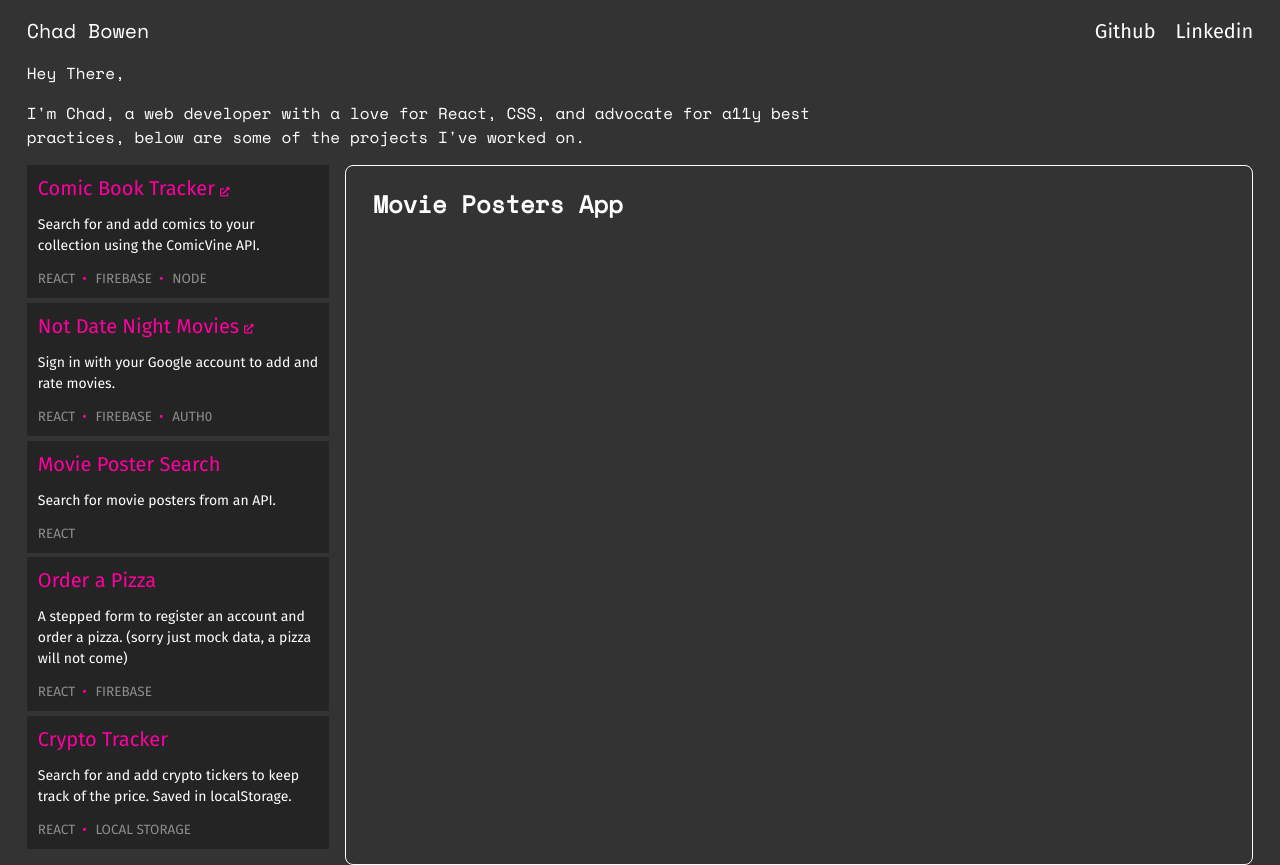
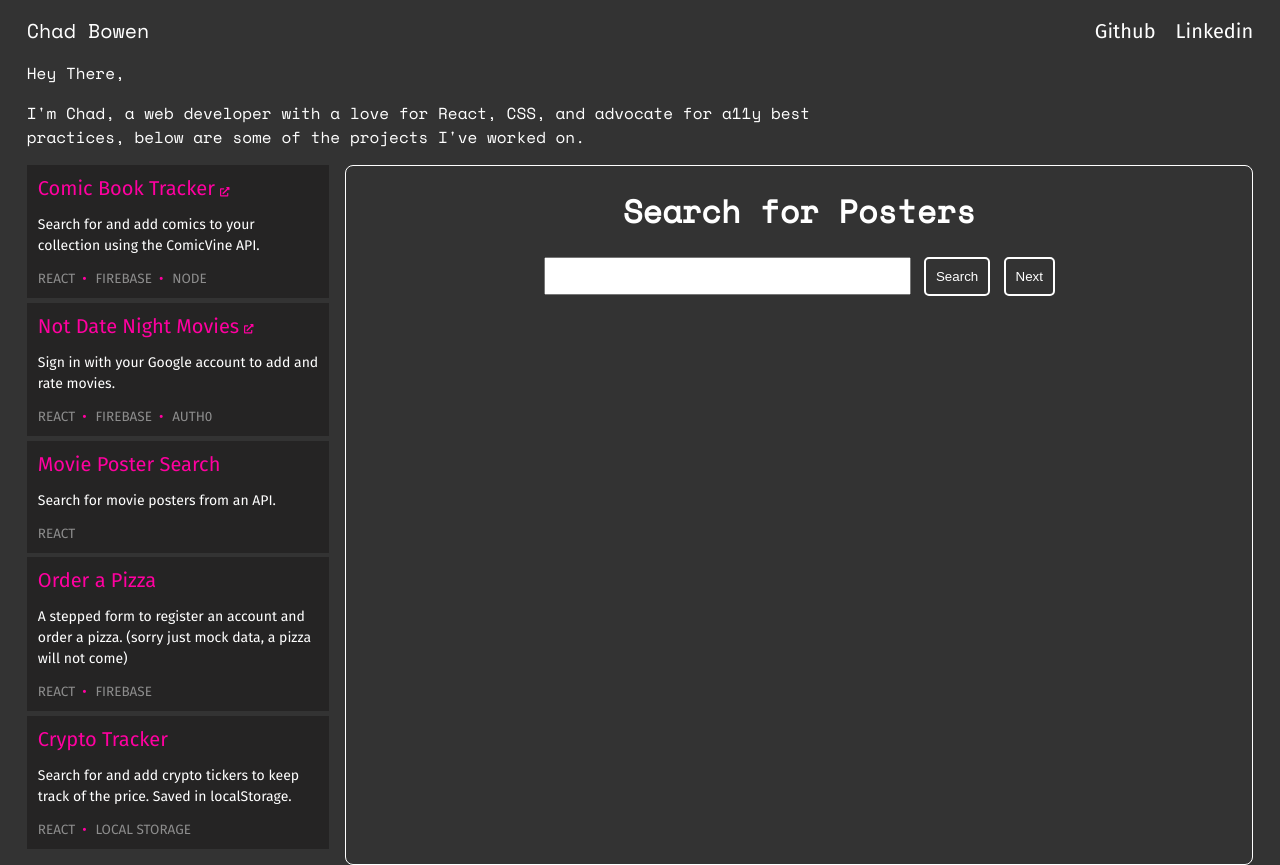
Before and after one commit to Chadbowen248/new-portfolio, a React (Create React App) app: page /moviePosterSearch in a window 1280 px wide. Built offline with nearby package versions, Linux system fonts and the light colour scheme.

Commit message:
init commit

```diff
--- a/src/App.js
+++ b/src/App.js
@@ -1,6 +1,6 @@
 import React from "react";
 import { BrowserRouter as Router, Switch, Route } from "react-router-dom";
-import MoviePosterSearch from "./Components/MoviePosterSearch";
+import MoviePosterSearch from "./Components/PosterSearch/MoviePosterSearch";
 import SteppedSignUpForm from "./Components/SteppedSignUpForm/SteppedSignUpForm";
 import CryptoPaymentApp from "./Components/CryptoPaymentApp";
 import AboutMe from "./Components/AboutMe";
--- a/src/Components/MoviePosterSearch.js
+++ /dev/null
@@ -1,3 +0,0 @@
-const MoviePosterSearch = () => <h2>Movie Posters App</h2>;
-
-export default MoviePosterSearch;
--- /dev/null
+++ b/src/Components/PosterSearch/MoviePosterSearch.js
@@ -0,0 +1,66 @@
+import { useState } from "react";
+import "./style.css";
+
+const MoviePosterSearch = () => {
+  const [error, setError] = useState(null);
+  const [searchString, setSearchString] = useState("");
+  const [isLoaded, setIsLoaded] = useState(false);
+  const [step, setStep] = useState(0)
+  const [searchResults, setSearchResults] = useState([]);
+
+
+
+  const formatDate = (dateToFormat) => {
+    const date = dateToFormat;
+    const arr = date.split("-");
+    return `${arr[1]}/${arr[2]}/${arr[0]}`;
+  };
+
+  const getPoster = () => {
+    fetch(
+      `http://api.themoviedb.org/3/search/movie?api_key=${process.env.REACT_APP_API_KEY}&query=${searchString}`
+    )
+      .then((res) => res.json())
+      .then(({ results }) => {
+        const transformData = results.map(
+          ({ title, id, overview, release_date, poster_path }) => ({
+            title,
+            id,
+            overview,
+            releaseDate: formatDate(release_date),
+            poster_path,
+          })
+        );
+        setSearchResults(transformData);
+        setIsLoaded(true)
+      });
+  };
+  return (
+    <div className="poster-search-container">
+      <h1>Search for Posters</h1>
+      <div className="search-controls">
+        <input
+            type="text"
+            value={searchString}
+            onChange={(e) => {
+            setSearchString(e.target.value);
+            }}
+        />
+        <button className="search-controls__button" type="button" onClick={getPoster}>
+            Search
+        </button>
+        <button className="search-controls__button" onClick={() => setStep(state => state + 1)}>Next</button>
+      </div>
+      {isLoaded && <div className="search-display">
+        <ul>
+            <li>Title: {searchResults[step]?.title}</li>
+            <li>Overview: {searchResults[step]?.overview}</li>
+            <li>Release Date: {searchResults[step]?.releaseDate}</li>
+        </ul>
+        <img src={`https://image.tmdb.org/t/p/original${searchResults[step]?.poster_path}`} alt="movie poster"/>
+      </div>}
+    </div>
+  );
+};
+
+export default MoviePosterSearch;
--- /dev/null
+++ b/src/Components/PosterSearch/style.css
@@ -0,0 +1,24 @@
+.search-controls {
+  width: 60%;
+  display: flex;
+}
+
+.search-controls input {
+  width: 100%;
+}
+
+.poster-search-container {
+  display: flex;
+  flex-direction: column;
+  align-items: center;
+}
+
+.search-controls__button {
+  margin-left: 1em;
+}
+
+.search-display {
+  display: flex;
+  flex-direction: column;
+  align-items: center;
+}
```
Also changed, not shown: 1 other file (tests, documents, lock files or other folders).
